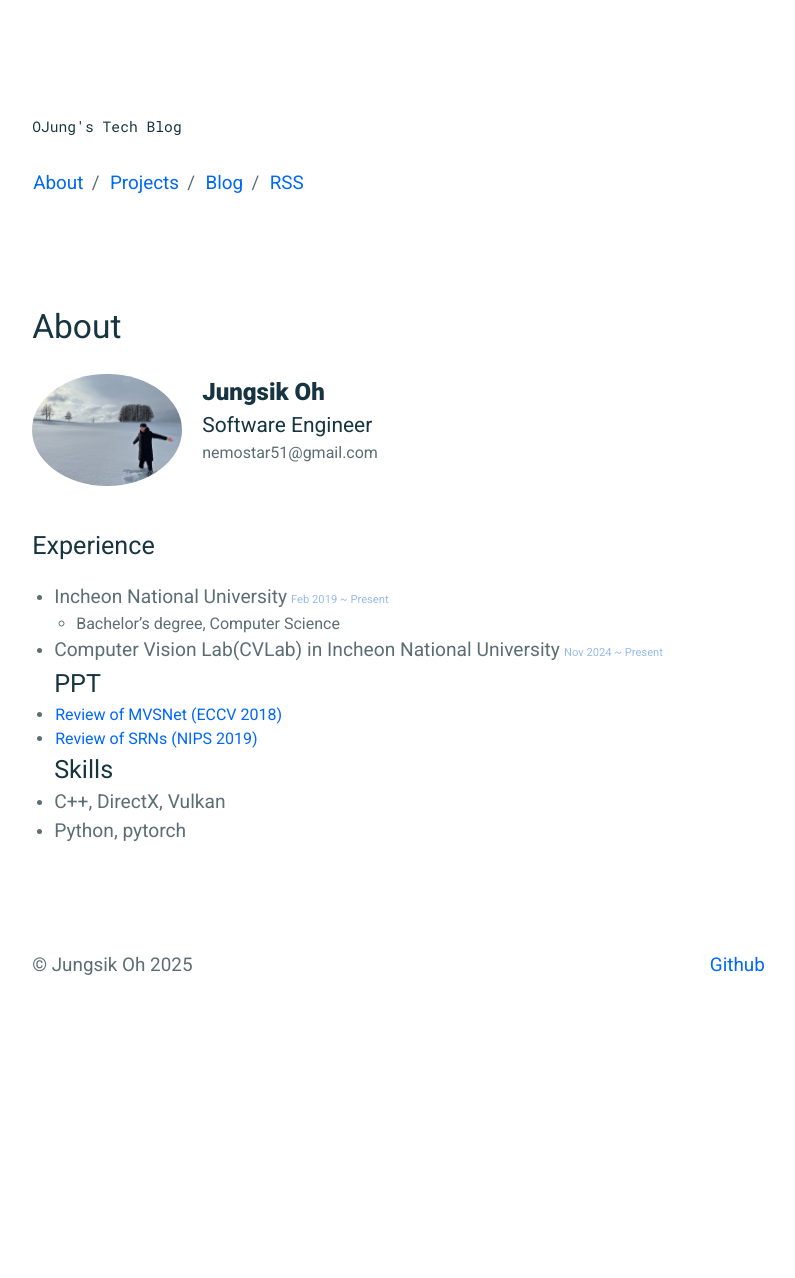
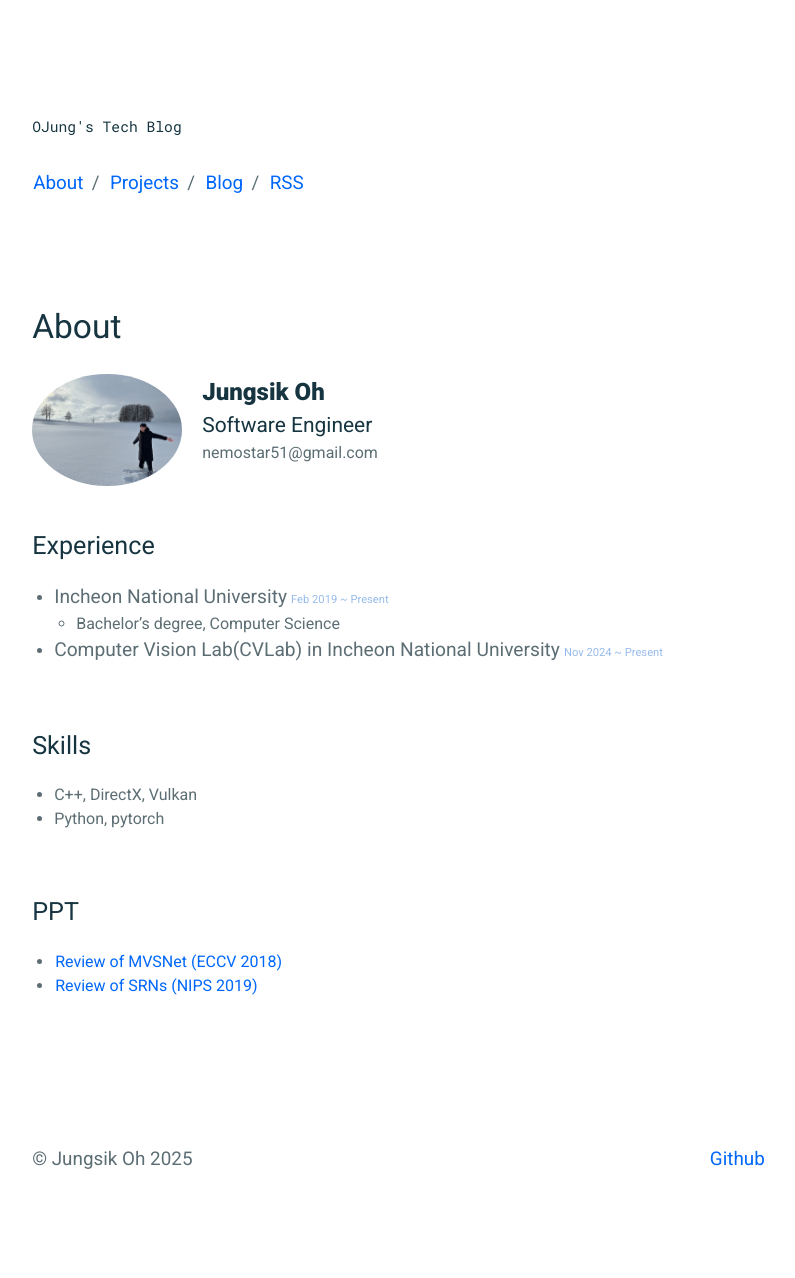
Before and after one commit to JungsikOh/jungsikoh.github.io, a Jekyll site: the page built from index.md, in a window 1280 px wide. Shown: the whole page, without its empty margins (241-1036 px from the left). Built offline with Jekyll 4.4.1, drawn with Linux system fonts in a browser that asks for light colours; before the commit the page ends 1084 px from its top, so only the background shows below that.

Commit message:
update about

```diff
--- a/index.md
+++ b/index.md
@@ -16,15 +16,20 @@ title: About
 <br/>
 
 ## Experience
-
 - <span style="font-size:120%">Incheon National University</span> <span style="font-size:70%; color:#98BBEB;">Feb 2019 ~ Present</span>
 	- Bachelor's degree, Computer Science
 - <span style="font-size:120%">Computer Vision Lab(CVLab) in Incheon National University</span> <span style="font-size:70%; color:#98BBEB;">Nov 2024 ~ Present</span>
+
 <br/>
+
+## Skills
+- C++, DirectX, Vulkan
+- Python, pytorch
+
+<br/>
+
 ## PPT
 - [Review of MVSNet (ECCV 2018)](https://www.slideshare.net/slideshow/review-of-mvsnet-2018-_250110_ojung-pptx/275811840)
 - [Review of SRNs (NIPS 2019)](https://www.slideshare.net/slideshow/scene-representation-networks-nips-2019-_ojung/275818168)
+
 <br/>
-## Skills
-- <span style="font-size:120%">C++, DirectX, Vulkan</span>
-- <span style="font-size:120%">Python, pytorch</span>
```
